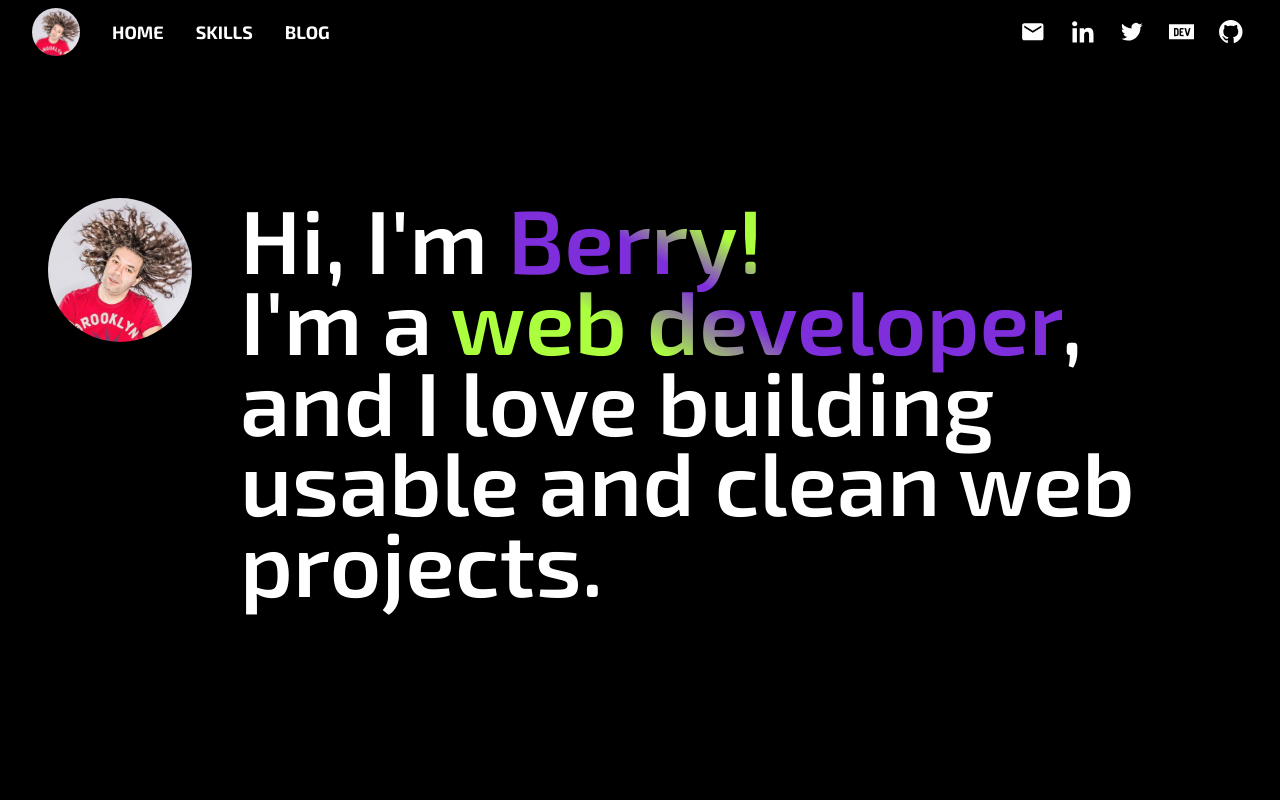
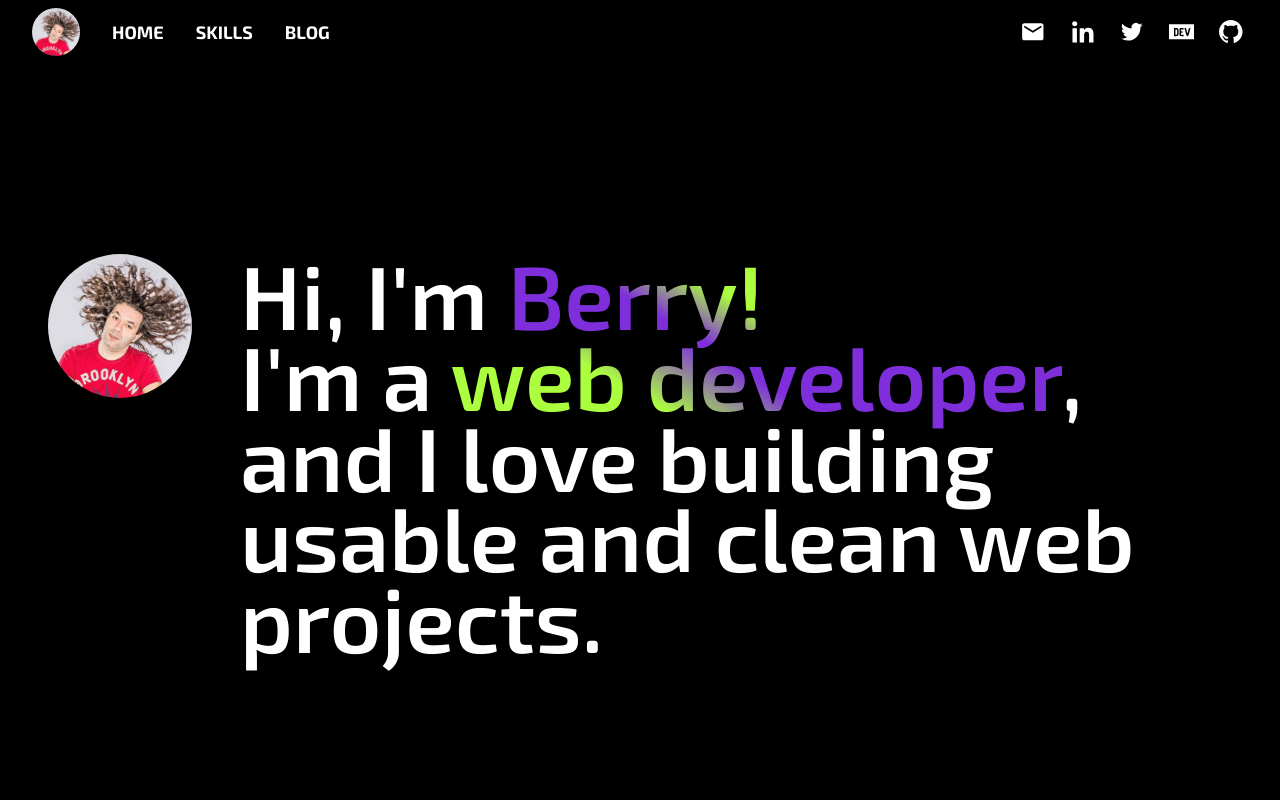
Before and after one commit to andberry/berry-website-nextjs, a Next.js app: page / in a window 1280 px wide. Shown: the top 800 px of the page. Built offline with nearby package versions, Linux system fonts and the light colour scheme; what tailwindcss-debug-screens would draw is missing.

Commit message:
General: style

```diff
--- a/components/Text/Text.tsx
+++ b/components/Text/Text.tsx
@@ -41,9 +41,7 @@ export const Text = ({
                     }
                 )}>
                 {title && (
-                    <h2 className="leading-none uppercase font-black text-2xl mb-3 u-text-gradientbg inline-block">
-                        {title}
-                    </h2>
+                    <h2 className="u-fancy-title text-2xl  mb-3">{title}</h2>
                 )}
                 {children}
             </div>
--- a/components/layout/layout.tsx
+++ b/components/layout/layout.tsx
@@ -10,7 +10,9 @@ export default function Layout({ children }: IProps) {
     return (
         <div>
             <Header />
-            <main id="page-main">{children}</main>
+            <main id="page-main" className="pt-16">
+                {children}
+            </main>
             <Footer />
         </div>
     );
--- a/pages/index.js
+++ b/pages/index.js
@@ -74,7 +74,7 @@ export default function Homepage() {
                             </div>
 
                             <div className="lg:col-start-2 lg:col-span-5 relative">
-                                <h1 className="text-hero3 leading-[0.9] font-exo2 font-semibold">
+                                <p className="u-big-title">
                                     <span className="relative z-30">Hi, </span>
                                     I&apos;m{' '}
                                     <span className="u-text-gradientbg">
@@ -91,7 +91,7 @@ export default function Homepage() {
                                     <div className="opacity-0 intro__text__mask absolute inset-0 bg-lime z-20 transform -translate-x-full"></div>
                                     <div className="intro__text__mask--2 absolute bottom-0 left-0 h-0 w-3 bg-lime300 z-30"></div>
                                     */}
-                                </h1>
+                                </p>
                             </div>
                         </div>
                     </section>
```
